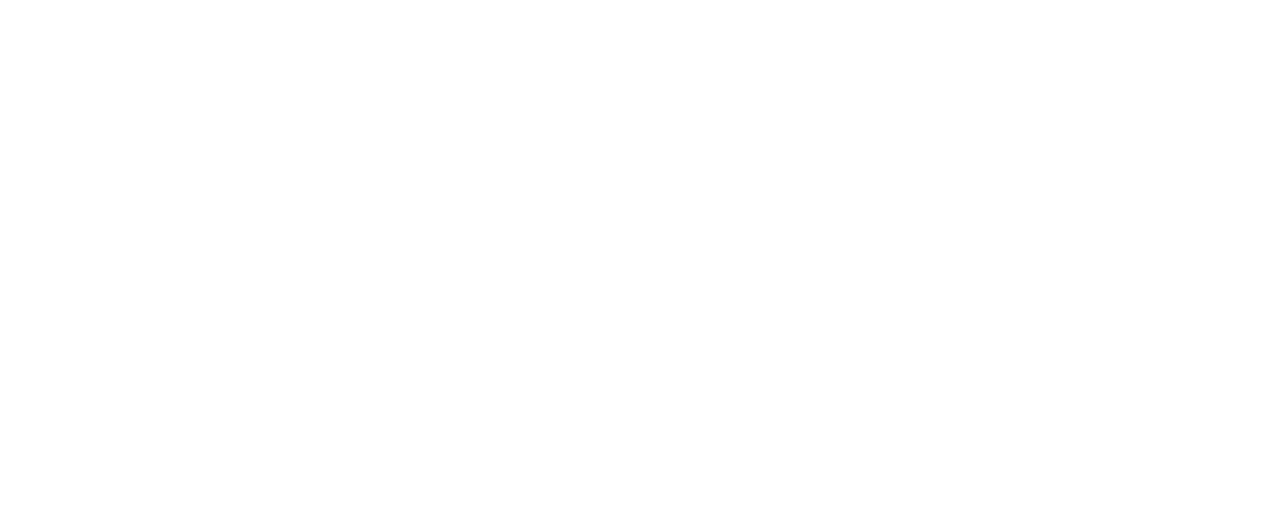
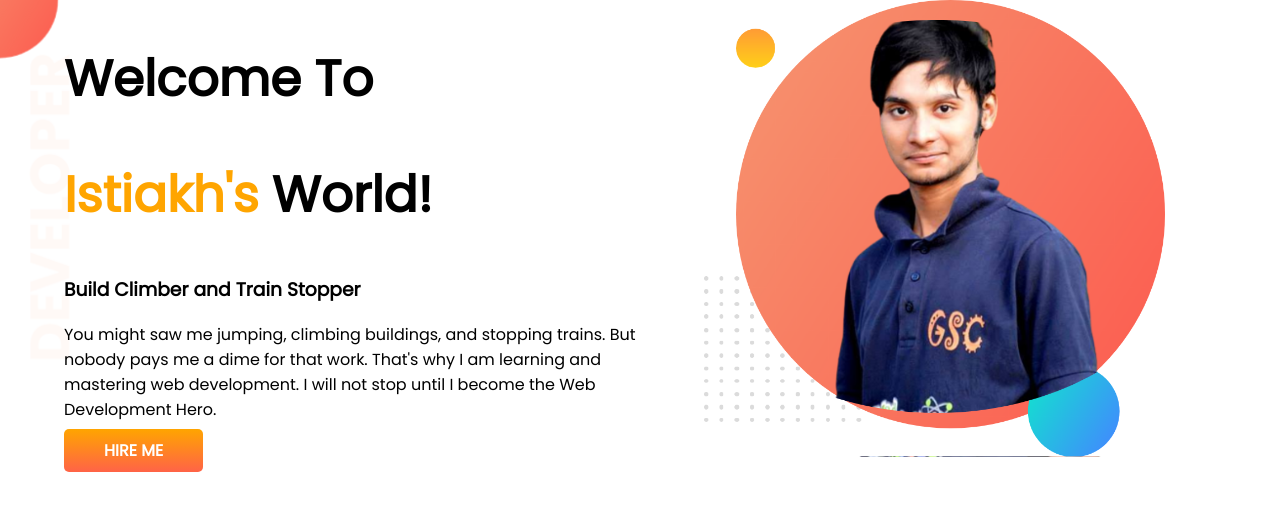
Before and after one commit to mirzaistiakhislam/trial-portfolio, a plain HTML site: page index.html in a window 1280 px wide. Drawn offline with Linux system fonts and the light colour scheme.

Commit message:
top banner

```diff
--- a/index.html
+++ b/index.html
@@ -1,13 +1,36 @@
 <!DOCTYPE html>
 <html lang="en">
+
 <head>
     <meta charset="UTF-8">
     <meta http-equiv="X-UA-Compatible" content="IE=edge">
     <meta name="viewport" content="width=device-width, initial-scale=1.0">
     <title>Trial Portfolio</title>
+    <link rel="preconnect" href="https://fonts.googleapis.com">
+    <link rel="preconnect" href="https://fonts.gstatic.com" crossorigin>
+    <link href="https://fonts.googleapis.com/css2?family=Poppins&display=swap" rel="stylesheet">
     <link rel="stylesheet" href="style.css">
 </head>
+
 <body>
+    <section class="top-banner">
+        <div class="half-width">
+            <h1>Welcome To</h1>
+            <h1> <span class="orange-color">Istiakh's</span> World!</h1>
+            <h3>Build Climber and Train Stopper</h3>
+            <p>You might saw me jumping, climbing buildings, and stopping trains. But nobody pays me a dime for that
+                work.
+                That's why I am learning and mastering web development. I will not stop until I become the Web
+                Development
+                Hero.</p>
+            <a class="link-button" target="_blank" href="google.com">HIRE ME</a>
 
+        </div>
+
+        <div class="half-width">
+            <img src="images/my-bg.png" alt="">
+        </div>
+    </section>
 </body>
+
 </html>
--- a/style.css
+++ b/style.css
@@ -0,0 +1,39 @@
+body {
+    font-family: 'Poppins', sans-serif;
+    margin: 0;
+}
+
+h1 {
+    font-size: 50px;
+}
+
+.orange-color {
+    color: orange;
+}
+
+section {
+    display: flex;
+}
+
+.half-width {
+    width: 50%;
+    padding-left: 5%;
+}
+
+.half-width img {
+    width: 80%;
+}
+
+.link-button {
+    text-decoration: none;
+    background-image: linear-gradient(orange, tomato);
+    padding: 10px 40px;
+    border-radius: 5px;
+    color: white;
+    font-weight: 700;
+}
+
+.top-banner {
+    background-image: url(images/top-banner.png);
+    background-repeat: no-repeat;
+}
```
Also changed, not shown: images/11224571_891366754273478_8592942567456666250_n-removebg-preview.png (added), images/11224571_891366754273478_8592942567456666250_n.jpg (added), images/da65b6f025948317c6bd91ba609f7acc.png (added), images/da65b6f025948317c6bd91ba609f7acc.webp (added), images/dream-bg.png (added), images/exp-bg.png (added), images/jhankar.png (added), images/jhankar2.png (added), images/my-bg.png (added), images/my-bg2.png (added), images/top-banner.png (added), 7 other files.
